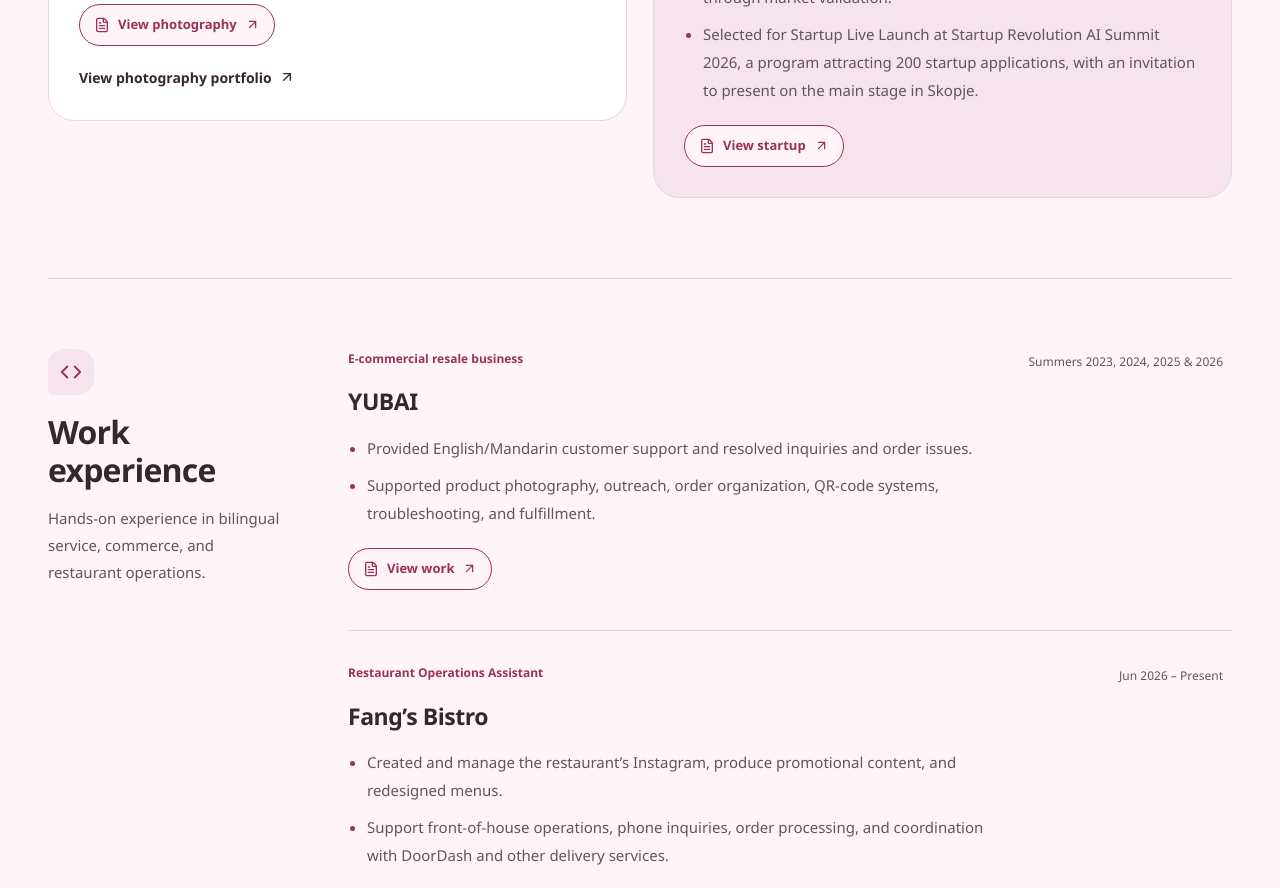
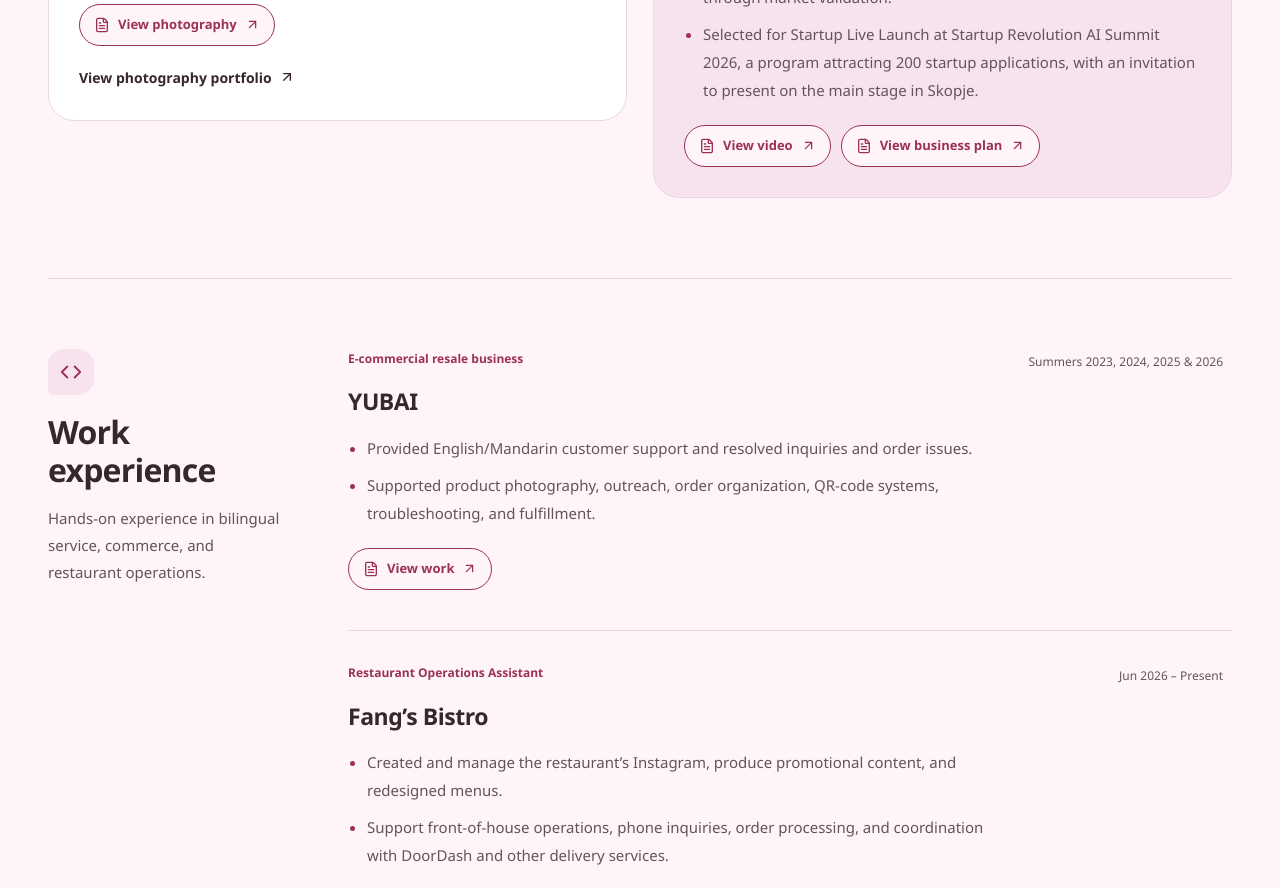
Before and after one commit to Shinoaluv/catherine-portfolio, a React (Vite) app in the folder my-website/: page / in a window 1280 px wide. Shown: the part 6640-7528 px from the top of the page. Built offline with nearby package versions, Linux system fonts and the light colour scheme.

Commit message:
Add DoubleS video and business plan

```diff
--- a/my-website/src/evidenceLinks.js
+++ b/my-website/src/evidenceLinks.js
@@ -88,8 +88,12 @@ export const evidenceLinks = {
   ],
   "DoubleS": [
     {
-      "label": "View startup",
-      "url": ""
+      "label": "View video",
+      "url": "https://drive.google.com/file/d/1tmK2D9JswtvjkSOlvU1K2GKtRu3xiF2b/view?usp=sharing"
+    },
+    {
+      "label": "View business plan",
+      "url": "/evidence/doubles-business-plan.pdf"
     }
   ],
   "YUBAI": [
```
Also changed, not shown: 1 other file (tests, documents, lock files or other folders).
